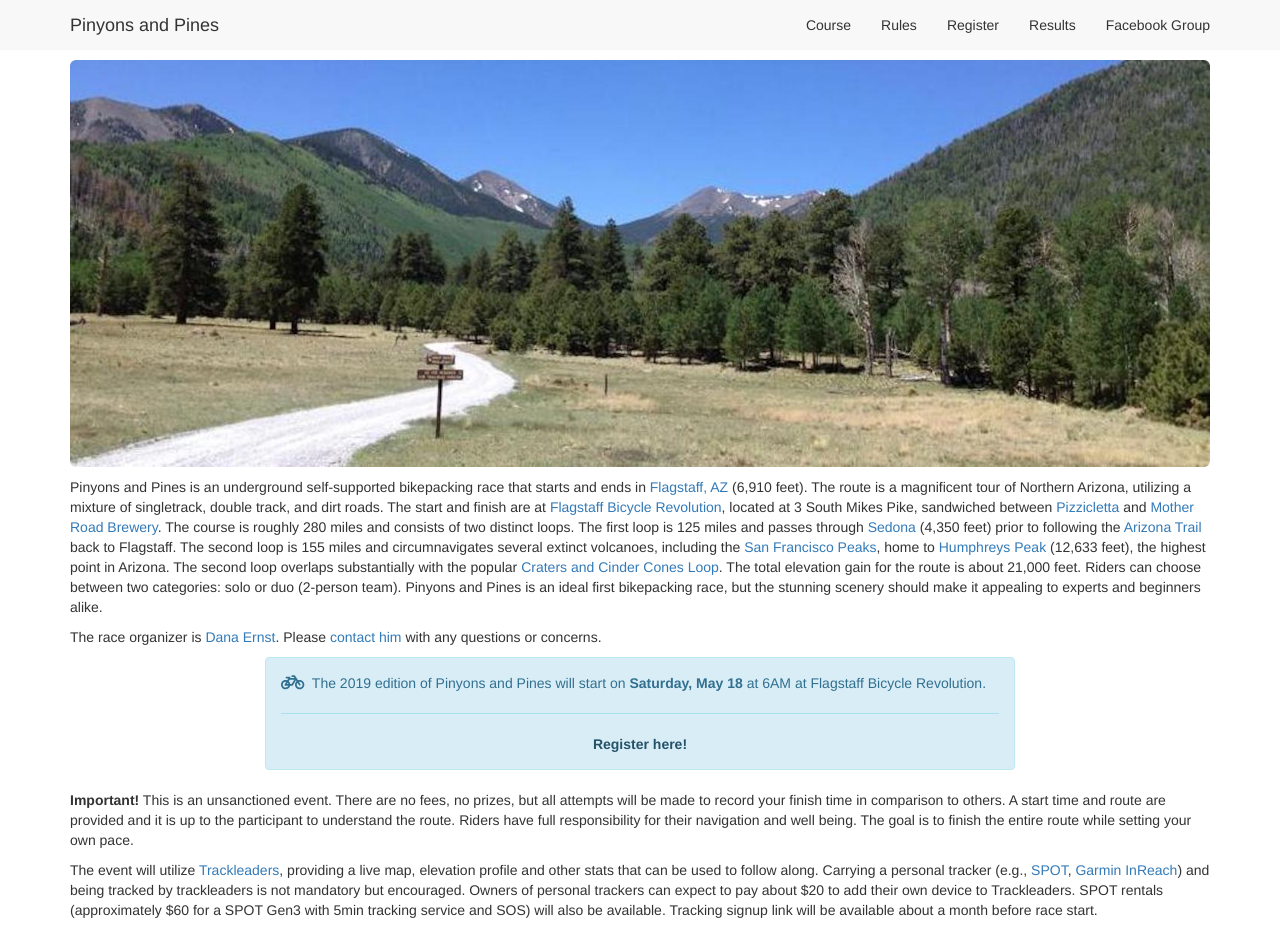
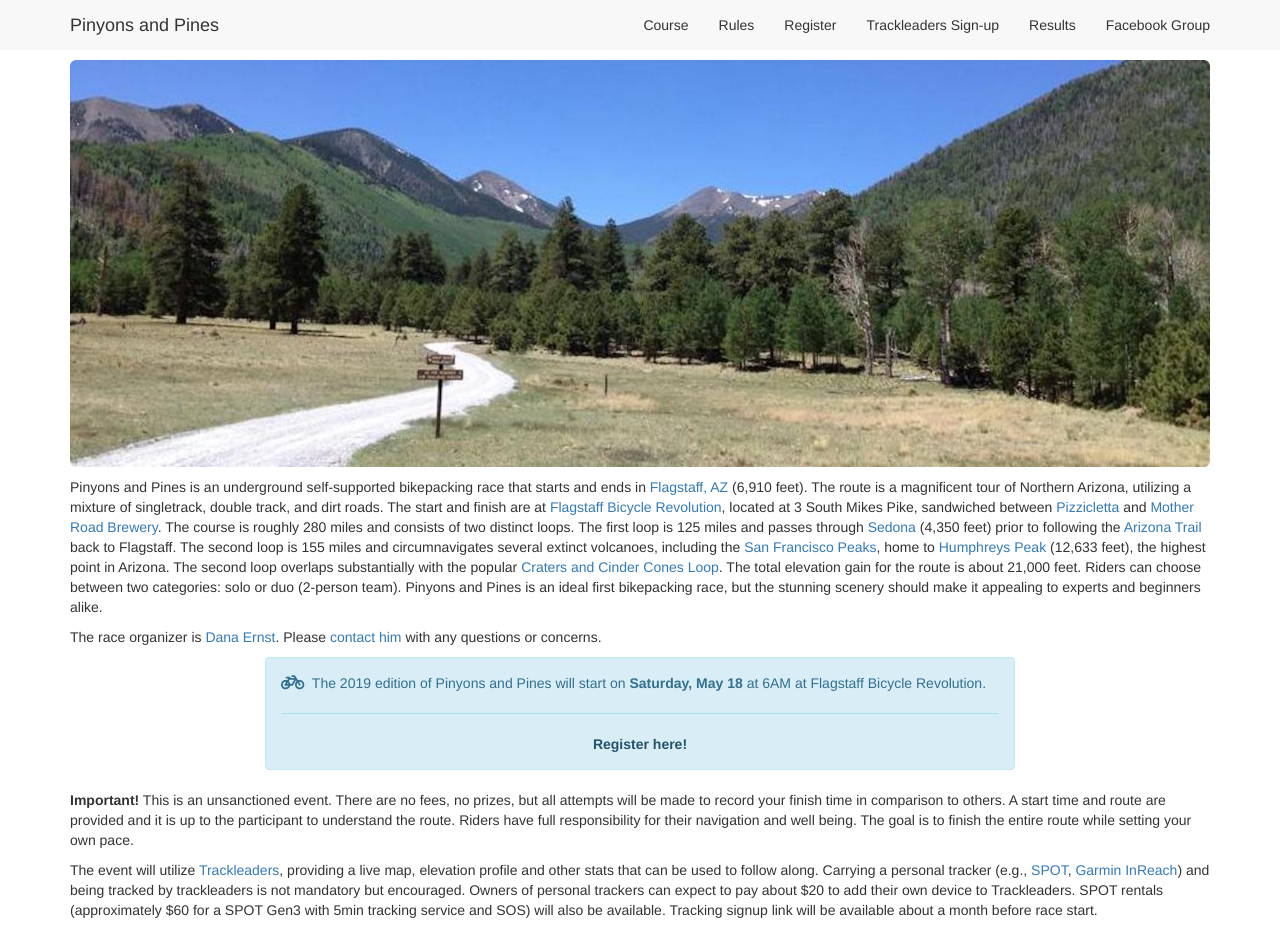
Before and after one commit to dcernst/PinyonsPines, a Jekyll site: the page built from index.md, in a window 1280 px wide. Shown: the top 952 px of the page. Built offline with Jekyll 4.4.1, drawn with Linux system fonts in a browser that asks for light colours; nearby versions of some CDN libraries.

Commit message:
Added link to Trackleaders

```diff
--- a/_includes/header.html
+++ b/_includes/header.html
@@ -51,6 +51,7 @@
 <li><a href="{{ site.baseurl }}/rules">Rules</a></li>
 <!-- <li><a href="{{ site.baseurl }}/faqs">FAQs</a></li> -->
 <li><a href="https://docs.google.com/forms/d/e/1FAIpQLSf0Hpx2bJai-bseT1WJOTMZnYV5TtgrC0d0hLpGAltCE9qyjQ/viewform?usp=sf_link" target="_blank">Register</a></li>
+<li><a href="https://form.jotform.com/trackleaders/pinyonspines19" target="_blank">Trackleaders Sign-up</a></li>
 <li><a href="{{ site.baseurl }}/results/">Results</a></li>
 <li><a href="https://www.facebook.com/groups/PinyonsAndPines/" target="_blank">Facebook Group</a></li>
 </ul>
```
